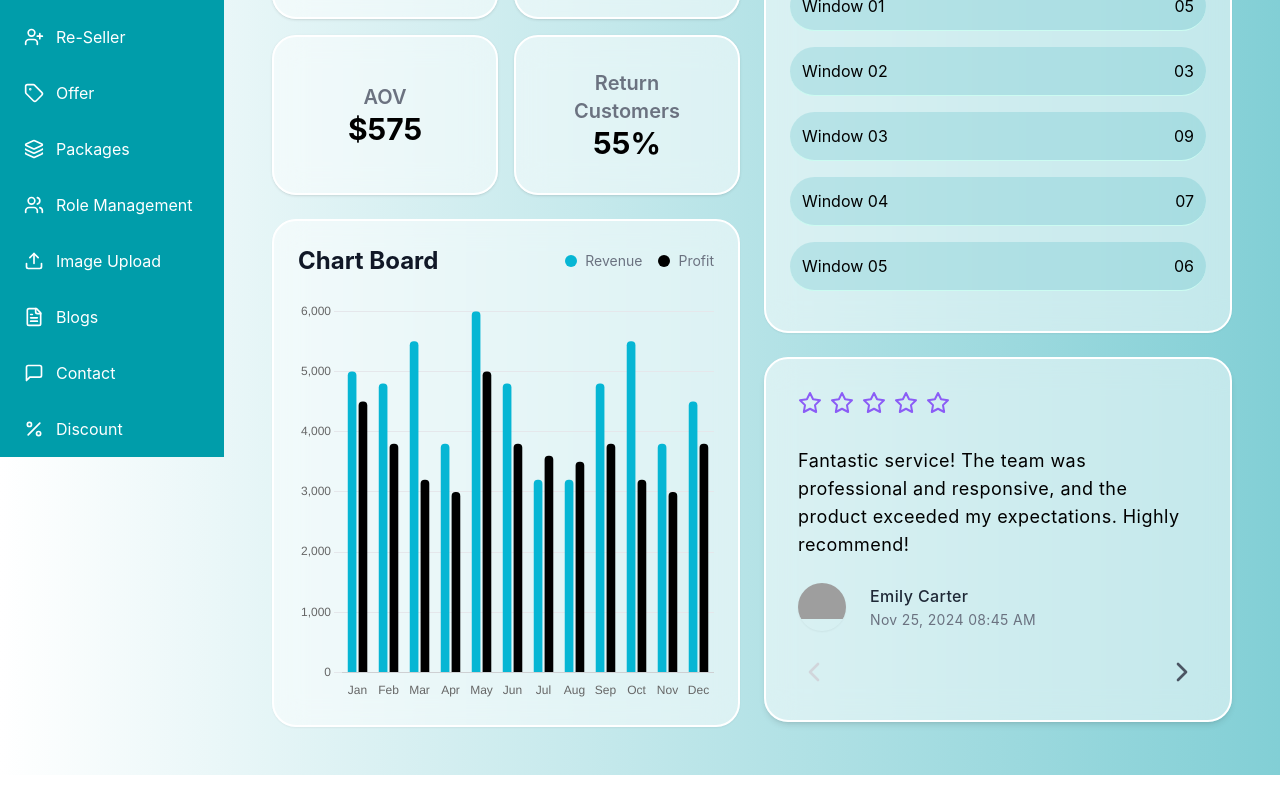
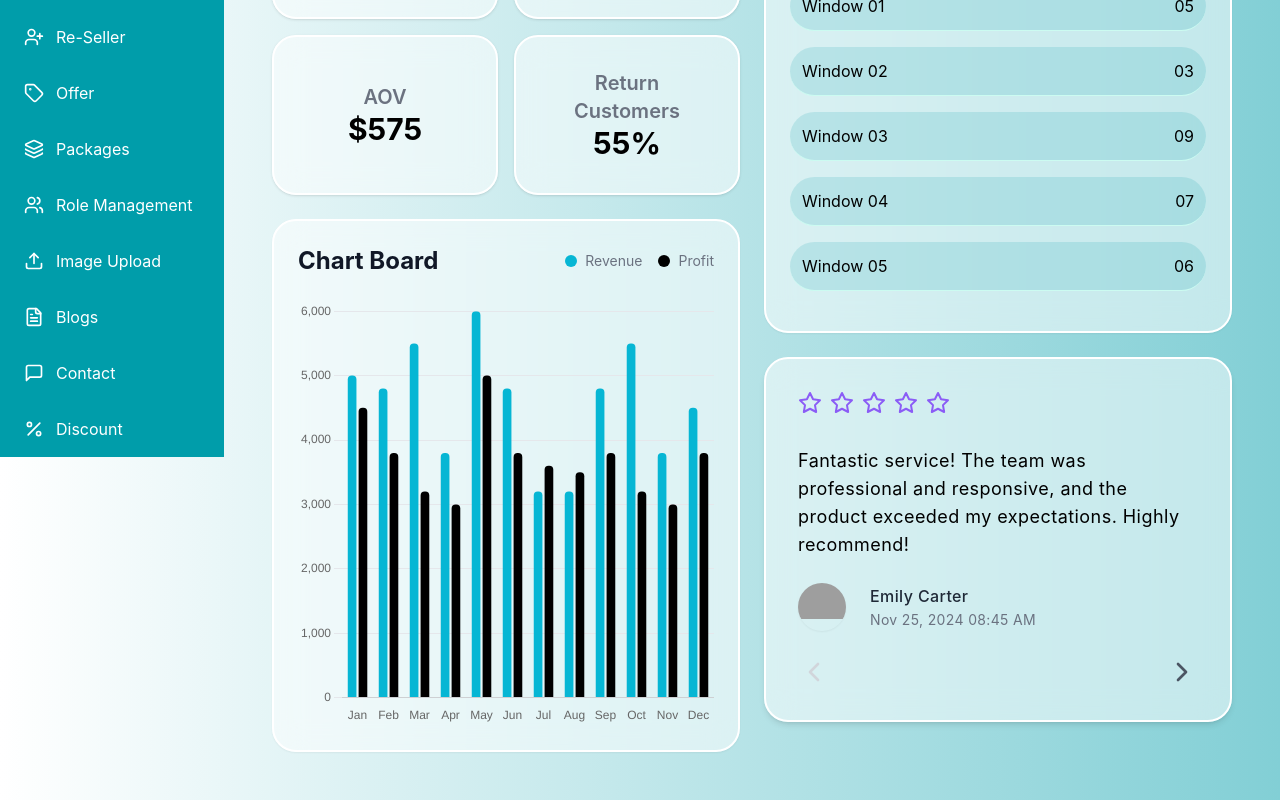
Before and after one commit to monsur28/FrameandSash, a React (Vite) app: page /dashboard in a window 1280 px wide. Shown: the part 343-1143 px from the top of the page. Before the commit the page ends 1118 px from the top, so only its background shows below. Built offline with nearby package versions, Linux system fonts and the light colour scheme; no server answers; sample sign-in values are in the browser's storage; grey boxes are pictures that could not be loaded.

Commit message:
image Problem

```diff
--- a/src/Components/ChartBoard.jsx
+++ b/src/Components/ChartBoard.jsx
@@ -132,7 +132,7 @@ export default function ChartBoard() {
           </button>
         </div>
       </div>
-      <div className="h-[300px] sm:h-[400px] w-full min-h-[300px]">
+      <div className="h-[425px] sm:h-[400px] w-full min-h-[425px]">
         <Bar options={options} data={data} />
       </div>
     </div>
--- a/src/Components/EditProduct.jsx
+++ b/src/Components/EditProduct.jsx
@@ -62,7 +62,7 @@ export default function EditProduct() {
           <div
             className={`relative bg-gray-100 p-4 rounded-lg ${
               isOpen ? "border-teal-500" : "border-gray-200"
-            } border-4 aspect-[3/4] w-full max-w-md mx-auto`}
+            } border-4 aspect-[3/4] w-full lg:w-72 h-72 lg:h-96`}
             style={{ transform: `scale(${zoomLevel})` }}
           >
             {/* Main Image */}
@@ -92,7 +92,7 @@ export default function EditProduct() {
               <img
                 src={handleOptions.find((h) => h.id === selectedHandle)?.image}
                 alt="Selected Handle"
-                className="absolute left-20 540:left-[141px] 412:left-[105px] 375:left-24 425:left-[110px] md:left-36 lg:left-36 top-1/2 transform -translate-x-1/2 -translate-y-1/2 w-[50px] h-[50px] sm:w-[60px] sm:h-[60px] md:w-[70px] md:h-[70px] lg:w-[80px] lg:h-[80px] object-contain pointer-events-none"
+                className="absolute left-20 540:left-[141px] 412:left-[105px] 375:left-24 425:left-[120px] md:left-72 lg:left-24 top-1/2 transform -translate-x-1/2 -translate-y-1/2 w-[50px] h-[50px] sm:w-[60px] sm:h-[60px] md:w-[60px] md:h-[60px] lg:w-[60px] lg:h-[60px] object-contain pointer-events-none"
               />
             )}
           </div>
@@ -105,7 +105,7 @@ export default function EditProduct() {
                 <button
                   key={handle.id}
                   onClick={() => setSelectedHandle(handle.id)}
-                  className={`w-16 h-16 rounded-lg border-2 flex-shrink-0 ${
+                  className={`w-12 h-12 rounded-lg border-2 flex-shrink-0 ${
                     selectedHandle === handle.id
                       ? "border-teal-500 bg-teal-50"
                       : "border-gray-200 bg-gray-100"
```
